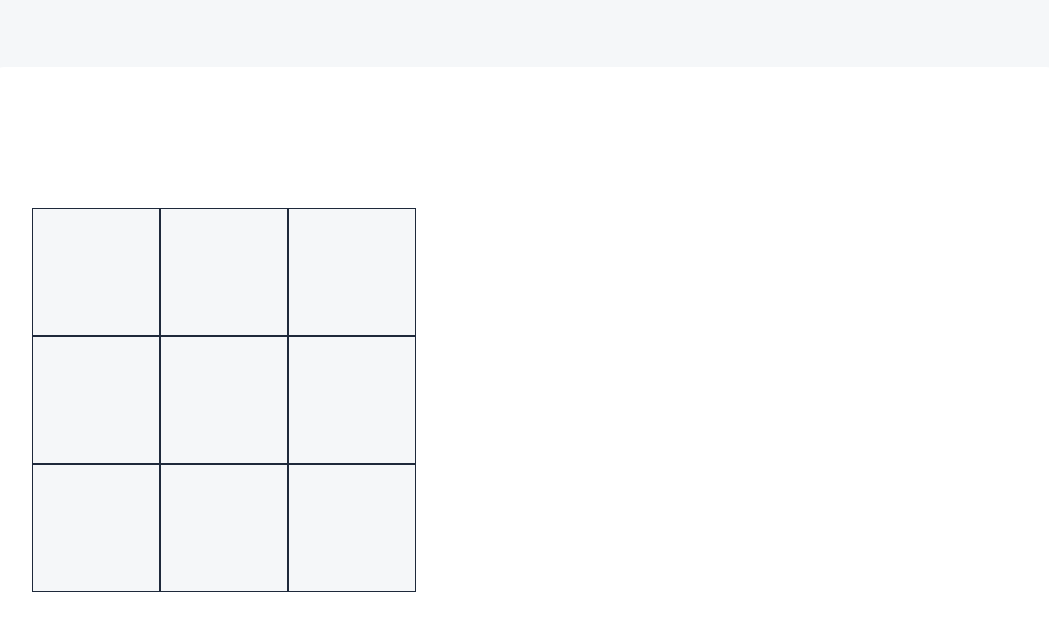
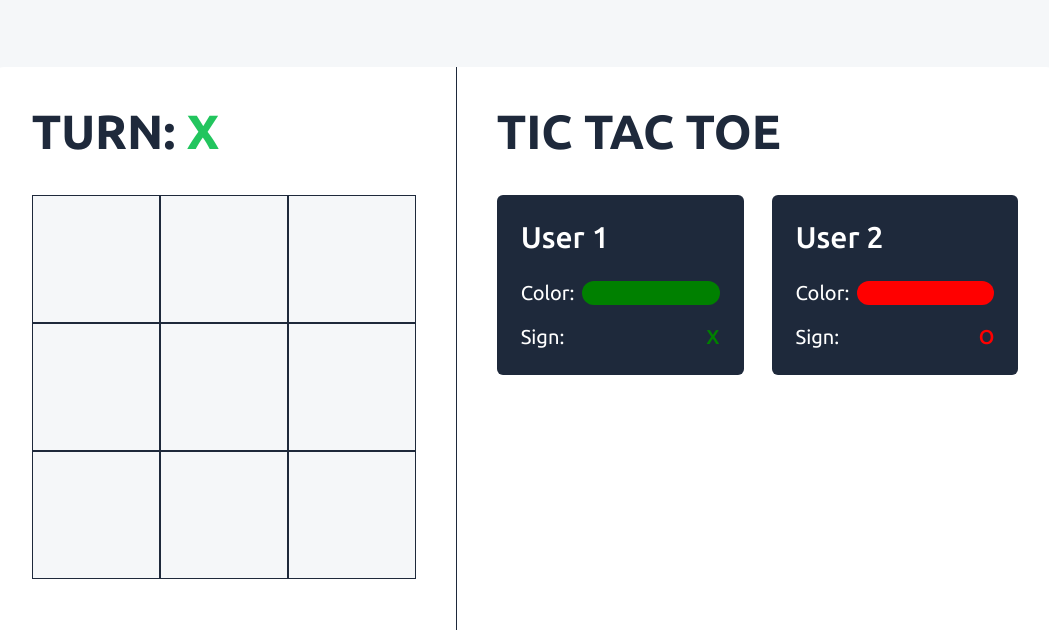
Before and after one commit to daemon9999/TIC-TAC-TOE, a React (Vite) app: page / in a window 1280 px wide. Both pictures are taken after a click on the button "Start Game". Shown: the top 630 px of the page, without its empty margins (115-1164 px from the left). Built offline with nearby package versions, Linux system fonts and the light colour scheme.

Commit message:
feat: game can be played

```diff
--- a/src/components/Game.tsx
+++ b/src/components/Game.tsx
@@ -1,14 +1,16 @@
+import { useSite } from "../context/AppProvider"
+import GameTable from "./GameTable"
 import TicTacToe from "./TicTacToe"
 
 const Game = () => {
+
+  const {winner} = useSite()
   return (
-    <section className="bg-white w-5/6 h-5/6 rounded-xl p-10 flex ">
+    <section className="bg-white w-5/6 h-5/6 rounded-xl  flex ">
 
 
         <TicTacToe/>
-
-
-
+        <GameTable/>
 
 
     </section>
--- /dev/null
+++ b/src/components/GameTable.tsx
@@ -0,0 +1,36 @@
+import UserCard from "./UserCard"
+
+const GameTable = () => {
+
+
+    const users = [
+        {
+            id: 1,
+            nickname: 'User 1',
+            sign: 'X',
+            color: 'green',
+
+        },
+        {
+            id: 2,
+            nickname: 'User 2',
+            sign: 'O',
+            color: 'red',
+
+        }
+    ]
+
+
+  return (
+    <div className="p-10 space-y-10 w-full">
+        <h2 className="text-5xl font-bold text-slate-800 ">TIC TAC TOE</h2>
+       <div className="grid grid-cols-2 gap-7 w-full">
+            {users.map(({color, nickname, id, sign} : Record<string, any>) =>  (
+                <UserCard color={color} nickname={nickname} key={id} sign={sign}/>
+            ))}
+       </div>
+    </div>
+  )
+}
+
+export default GameTable
--- a/src/components/TicTacToe.tsx
+++ b/src/components/TicTacToe.tsx
@@ -1,49 +1,58 @@
-
-import { useEffect } from "react";
 import { useSite } from "../context/AppProvider";
 
 const TicTacToe = () => {
-  const numbersArray = Array.from({ length: 9 }, (_, index) => index + 1);
+  const { board, turn, winner } = useSite();
+
   return (
-    <div className="bg-slate-300/20 grid grid-cols-3 w-96 h-96 self-center">
-      {numbersArray.map((number, key: React.Key) => (
-        <Cell key={key} n={number} />
-      ))}
+    <div className="flex flex-col gap-y-10 p-10 border-r border-slate-800">
+      <h3 className="text-5xl font-bold text-slate-800 ">
+        {winner ? 'WINNER' : 'TURN'}: {" "}
+        {winner ? (
+          <span className={`${winner === "x" ? "text-green-500" : "text-red-500"}`}>
+          {winner.toUpperCase()}
+        </span>
+        ): (
+          <span className={`${turn === "x" ? "text-green-500" : "text-red-500"}`}>
+          {turn.toUpperCase()}
+        </span>
+        )}
+      </h3>
+      <div className="bg-slate-300/20 grid grid-cols-3 w-96 h-96 self-center">
+        {board.map((sign, key: React.Key) => (
+          <Cell key={key} i={+key} sign={sign} />
+        ))}
+      </div>
     </div>
   );
 };
 
 interface CellProps {
-  n: number;
+  i: number;
+  sign: string | null;
 }
-const Cell = ({ n }: CellProps) => {
-  const {  oUser, xUser,  handleClick } = useSite();
+const Cell = ({ i, sign }: CellProps) => {
+  const { handleClick, board, winner } = useSite();
 
-  const disabled = xUser.includes(n) || oUser.includes(n);
-
-
-
-
-  useEffect(() => {
-
-
-  }, [])
+  const disabled = board[i] === "x" || board[i] === "o" || winner;
 
   if (disabled) {
     return (
       <span className=" border border-slate-800 h-full w-full flex items-center justify-center relative">
-         <p className="absolute top-1/2 left-1/2 -translate-x-1/2 -translate-y-1/2 text-6xl font-semibold">{xUser.includes(n) ? "X" : oUser.includes(n) ? "O" : null}</p>
-
+        <p className="absolute top-1/2 left-1/2 -translate-x-1/2 -translate-y-1/2 text-6xl font-semibold" style={{
+          color: sign === 'x' ? 'green' : 'red'
+        }}>
+          {sign}
+        </p>
       </span>
     );
   }
 
   return (
     <span
-      onClick={(e) => handleClick(e, n)}
+      onClick={(e) => handleClick(e, i)}
       className="cursor-pointer border relative border-slate-800 h-full w-full flex items-center justify-center "
     >
-        <p className="absolute top-1/2 left-1/2 -translate-x-1/2 -translate-y-1/2"></p>
+      <p className="absolute top-1/2 left-1/2 -translate-x-1/2 -translate-y-1/2"></p>
     </span>
   );
 };
--- /dev/null
+++ b/src/components/UserCard.tsx
@@ -0,0 +1,32 @@
+interface UserCardProps {
+  nickname: string;
+  sign: string;
+
+  color: string;
+}
+
+const UserCard = ({ color, nickname, sign }: UserCardProps) => {
+  return (
+    <div className="text-white p-6 bg-slate-800 rounded-md flex flex-col gap-y-6">
+      <h4 className="text-3xl font-medium ">{nickname}</h4>
+
+      <div className="flex flex-col gap-y-4">
+        <div className="flex items-center gap-x-2">
+          <p className="text-xl">Color: </p>{" "}
+          <span className={`w-full flex h-6 rounded-full `} style={{
+            backgroundColor: color
+          }}/>
+        </div>
+
+        <div className="flex items-center justify-between ">
+          <p className="text-xl">Sign: </p>{" "}
+          <span className="text-xl font-medium" style={{
+            color: color
+          }}>{sign.toUpperCase()}</span>
+        </div>
+      </div>
+    </div>
+  );
+};
+
+export default UserCard;
--- a/src/context/AppProvider.tsx
+++ b/src/context/AppProvider.tsx
@@ -1,4 +1,24 @@
-import React, { createContext, useContext, useState, useCallback } from "react";
+import React, {
+  useMemo,
+  createContext,
+  useContext,
+  useState,
+  useCallback,
+} from "react";
+
+const winnerOptions = [
+  //ROWS
+  [0, 1, 2],
+  [3, 4, 5],
+  [6, 7, 8],
+  //COLS
+  [0, 3, 6],
+  [1, 4, 7],
+  [2, 5, 8],
+  //DIAGONALS
+  [0, 4, 8],
+  [2, 4, 6],
+];
 
 interface SiteContextData {
   isEntry: boolean;
@@ -6,13 +26,12 @@ interface SiteContextData {
   modals: ModalData[];
   appendModal: (modalData: ModalData) => void;
   closeModal: () => void;
-  xUser: number[];
-  oUser: number[];
-  addXO: (user: string, n: number) => void;
-  clearXO: () => void;
+
   turn: string;
   changeTurn: () => void;
-  handleClick: (_e:any, n: number) => void;
+  handleClick: (_e: any, n: number) => void;
+  board: Array<string | null>;
+  winner: string | null
 }
 
 interface AppProviderProps {
@@ -24,21 +43,20 @@ const SiteContext = createContext<SiteContextData>({
   modals: [],
   appendModal: () => {},
   closeModal: () => {},
-  xUser: [],
-  oUser: [],
-  addXO: () => {},
-  clearXO: () => {},
+
   turn: "",
   changeTurn: () => {},
   handleClick: () => {},
+  board: [],
+  winner: null
 });
 export const useSite = () => useContext(SiteContext);
 const AppProvider = ({ children }: AppProviderProps) => {
   const [isEntry, setIsEntry] = useState<boolean>(true);
   const [modals, setModals] = useState<ModalData[]>([]);
-  const [xUser, setXUser] = useState<number[]>([]);
-  const [oUser, setOUser] = useState<number[]>([]);
   const [turn, setTurn] = useState<string>("x");
+  const [board, setBoard] = useState(Array(9).fill(null));
+  const [winner, setWinner] = useState<string | null>(null)
   const startGame = useCallback(() => {
     setIsEntry(false);
   }, []);
@@ -51,41 +69,49 @@ const AppProvider = ({ children }: AppProviderProps) => {
     setModals((prevModals) => prevModals.slice(0, prevModals.length - 1));
   }, []);
 
-  const addXO = useCallback((user: string, n: number) => {
-    user === "x"
-      ? setXUser((prevX) => [...prevX, n])
-      : setOUser((prevO) => [...prevO, n]);
-  }, []);
-
-  const clearXO = useCallback(() => {
-    setXUser([]);
-    setOUser([]);
-  }, []);
-
   const changeTurn = useCallback(() => {
     setTurn((prevT) => (prevT === "x" ? "o" : "x"));
   }, []);
 
-  const handleClick = useCallback(( _e: any, n: number) => {
+  const handleClick = useCallback(
+    (_e: any, i: number) => {
 
-    if (oUser.includes(n) || xUser.includes(n)) return;
 
-    addXO(turn, n);
-    changeTurn();
-  }, [oUser, xUser, addXO, changeTurn]);
+
+      const newBoard = [...board];
+      newBoard[i] = turn === "x" ? "x" : "o";
+      setBoard(newBoard);
+      if (!checkWinner) {
+        changeTurn();
+      }
+
+    },
+    [board, setBoard, changeTurn, turn]
+  );
+
+  const checkWinner = useMemo(() => {
+
+    winnerOptions.map(winnerOption => {
+      const [i1, i2, i3] = winnerOption
+      if (board[i1] && board[i1] === board[i2] && board[i1] === board[i3]){
+        setWinner(board[i1])
+        return true
+      }
+    })
+
+    return false
+  }, [board]);
   const data = {
     startGame,
     isEntry,
     modals,
     appendModal,
     closeModal,
-    xUser,
-    oUser,
-    addXO,
-    clearXO,
     turn,
     changeTurn,
     handleClick,
+    board,
+    winner
   };
   return <SiteContext.Provider value={data}>{children}</SiteContext.Provider>;
 };
```
